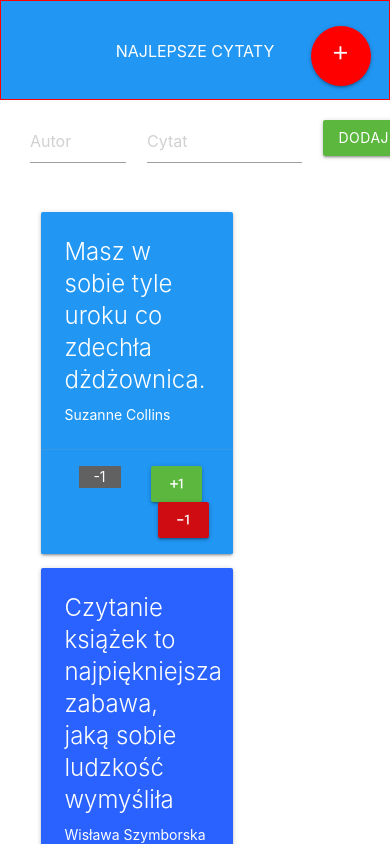
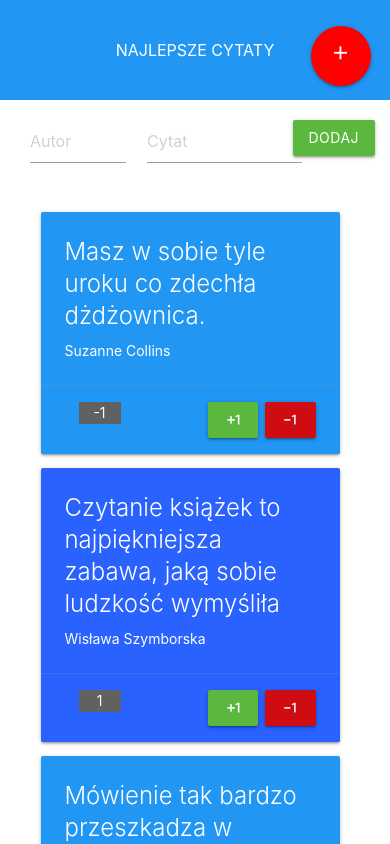
Before and after one commit to olszowskijacek/Best-Quotes-App, an Angular app: page / in a window 390 px wide. Shown: the top 844 px of the page. Built offline with nearby package versions, Linux system fonts and the light colour scheme.

Commit message:
finish RWD styles

```diff
--- a/src/app/app.component.css
+++ b/src/app/app.component.css
@@ -5,11 +5,11 @@
         margin: auto;
     }
     .main {
-        /* max-width: 320px !important; */
+        max-width: 320px !important;
         margin: auto;
     }
     .rwdItem {
-        width: 100% !important;
+        min-width: 100% !important;
         margin: auto !important;
     }
 }
--- a/src/app/app.component.html
+++ b/src/app/app.component.html
@@ -13,9 +13,9 @@
 
   <div class="row rwdItem">
     <!-- Lista cytatów -->
-    <div class="col s8">
+    <div class="col s8 rwdItem">
       <div class="row">
-        <div class="col s12 main">
+        <div class="col s12 main ">
           <div class="card blue hoverable" *ngFor="let quotation of quotes; let odd = odd"
             [ngClass]="odd ? 'accent-4' : 'accent-5' ">
             <div class="card-content white-text">
--- a/src/app/form/form.component.css
+++ b/src/app/form/form.component.css
@@ -1,3 +1,9 @@
 .form {
   margin-top: 50px;
 }
+
+@media (max-width: 450px) {
+  .rwdAdd {
+    right: 30px !important;
+  }
+}
--- a/src/app/form/form.component.html
+++ b/src/app/form/form.component.html
@@ -5,7 +5,7 @@
     <div class="input-field col s6">
       <input type="text" placeholder="Cytat" [(ngModel)]="quotation.sentence" />
     </div>
-    <div class="input-field col s2">
+    <div class="input-field col s2 rwdAdd">
       <app-button customClasses="btn small btnPlus" (clickButton)="addQuotation()">
         Dodaj
       </app-button>
--- a/src/app/navbar/navbar.component.css
+++ b/src/app/navbar/navbar.component.css
@@ -2,7 +2,6 @@
     background-color: #2196F3;
     height: 100px;
     line-height: 100px;
-    border: 1px solid red;
     min-width: 320px;
 }
 .title {
--- a/src/styles.css
+++ b/src/styles.css
@@ -25,4 +25,8 @@
     .add-button {
       top: -80px;
     }
+    .mr-5 {
+      margin-right: 3;
+
+    }
   }
```
